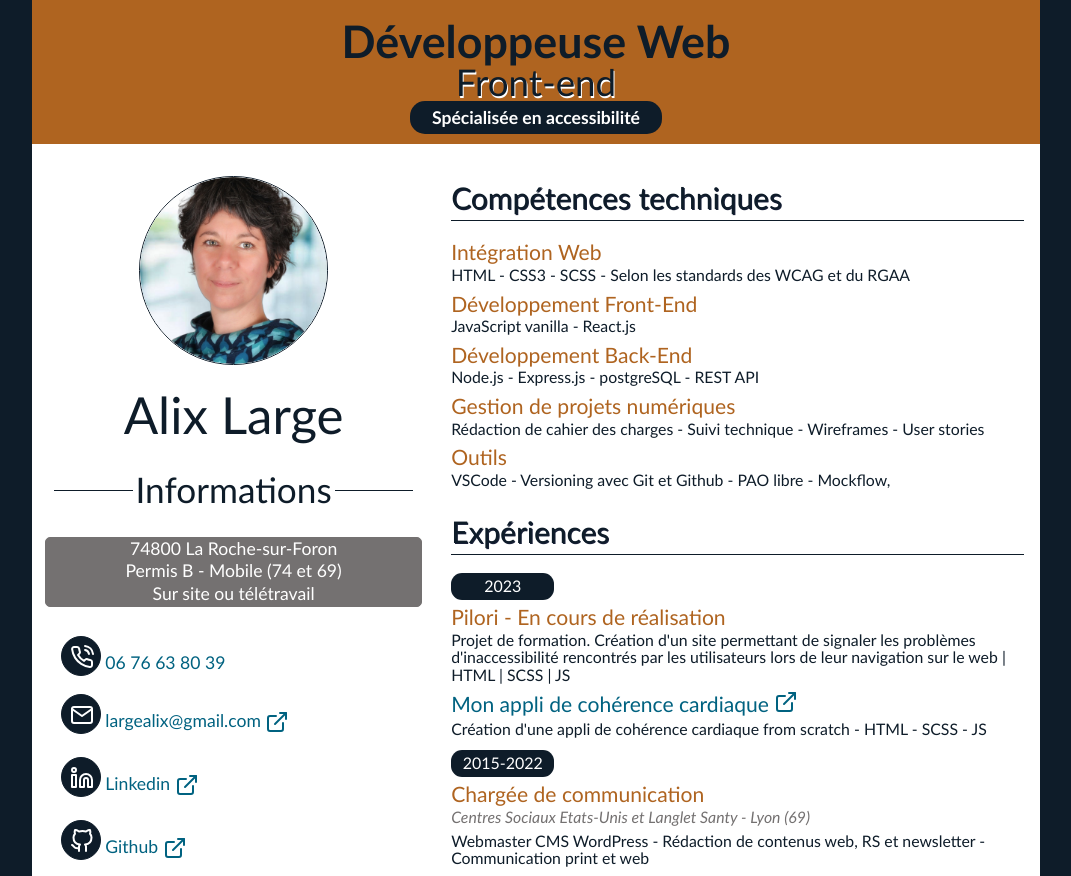
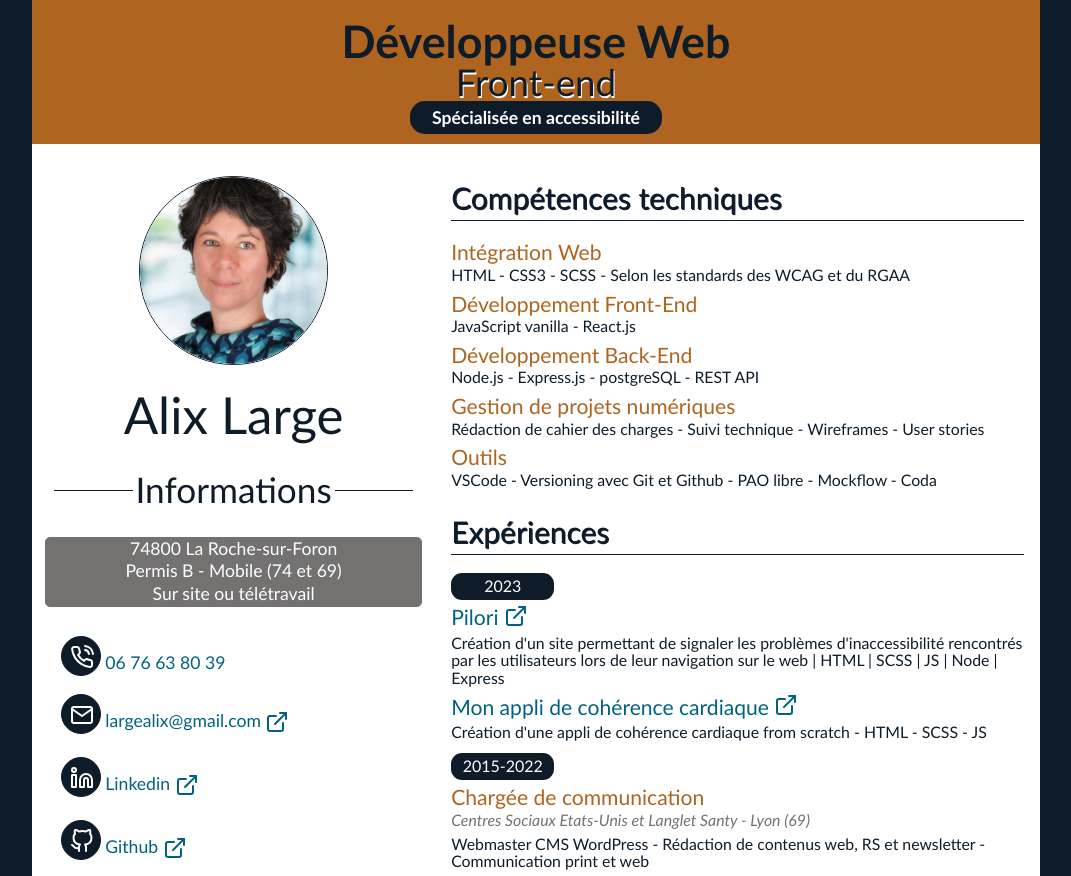
Before and after one commit to alix-large/alix-large.github.io, a website built with Parcel: page src/index.html in a window 1280 px wide. Shown: the top 876 px of the page, without its empty margins (104-1175 px from the left). Built offline with nearby package versions, Linux system fonts and the light colour scheme.

Commit message:
Add link

```diff
--- a/src/index.html
+++ b/src/index.html
@@ -100,15 +100,21 @@
                 <h4 class="bloc__intitul">Gestion de projets numériques</h4>
                 <p class="intro__desc">Rédaction de cahier des charges - Suivi technique - Wireframes - User stories</p>
                 <h4 class="bloc__intitul">Outils</h4>
-                <p class="intro__desc">VSCode - Versioning avec Git et Github - PAO libre - Mockflow,   </p>
+                <p class="intro__desc">VSCode - Versioning avec Git et Github - PAO libre - Mockflow - Coda </p>
                 <h3 class ="bloc__title">Expériences</h3>
                 <p class="bloc__date">2023</p>
-                <h4 class="bloc__intitul">Pilori - En cours de réalisation</h4>
-                <p class= "intro__desc">Projet de formation. Création d'un site permettant de signaler les problèmes d'inaccessibilité rencontrés par les utilisateurs lors de leur navigation sur le web | HTML | SCSS | JS </p>
+                <h4 class="bloc__intitul">
+                    <a href="https://github.com/alix-large/pilori.git" target="_blank">Pilori
+                        <span class="sr-only">voir le site dans une nouvelle fenêtre</span>
+                        <span class="external-link"><i role="img" focusable="false" data-feather="external-link" aria-hidden="true"></i></span>
+                    </a>
+                </h4>
+                <p class= "intro__desc">Création d'un site permettant de signaler les problèmes d'inaccessibilité rencontrés par les utilisateurs lors de leur navigation sur le web | HTML | SCSS | JS | Node | Express</p>
                 <h4 class="bloc__intitul">
                     <a href="https://coherence-cardiaque-app.vercel.app/" target="_blank">Mon appli de cohérence cardiaque
-                    <span class="sr-only">voir le site dans une nouvelle fenêtre</span>
-                    <span class="external-link"><i role="img" focusable="false" data-feather="external-link" aria-hidden="true"></i></span></a>
+                        <span class="sr-only">voir le site dans une nouvelle fenêtre</span>
+                        <span class="external-link"><i role="img" focusable="false" data-feather="external-link" aria-hidden="true"></i></span>
+                    </a>
                 </h4>
                 <p class= "intro__desc">Création d'une appli de cohérence cardiaque from scratch - HTML - SCSS - JS </p>
                 <p class="bloc__date">2015-2022</p>
```
Also changed, not shown: dist/index.html, 4 other files.
